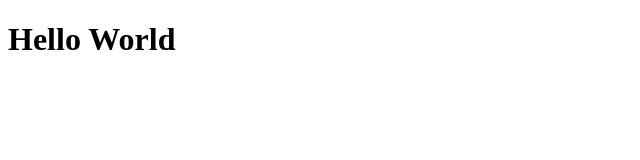
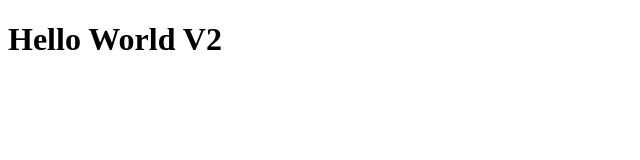
Before and after one commit to Nolwenn22/git-starter, a plain HTML site: page index.html in a window 1280 px wide. Shown: the full height of the page, 0-640 px from the left. Drawn offline with Linux system fonts and the light colour scheme.

Commit message:
deuxiieme version index.html

```diff
--- a/index.html
+++ b/index.html
@@ -7,6 +7,6 @@
     <title>Document</title>
 </head>
 <body>
-    <h1>Hello World</h1>
+    <h1>Hello World V2</h1>
 </body>
 </html>
```
